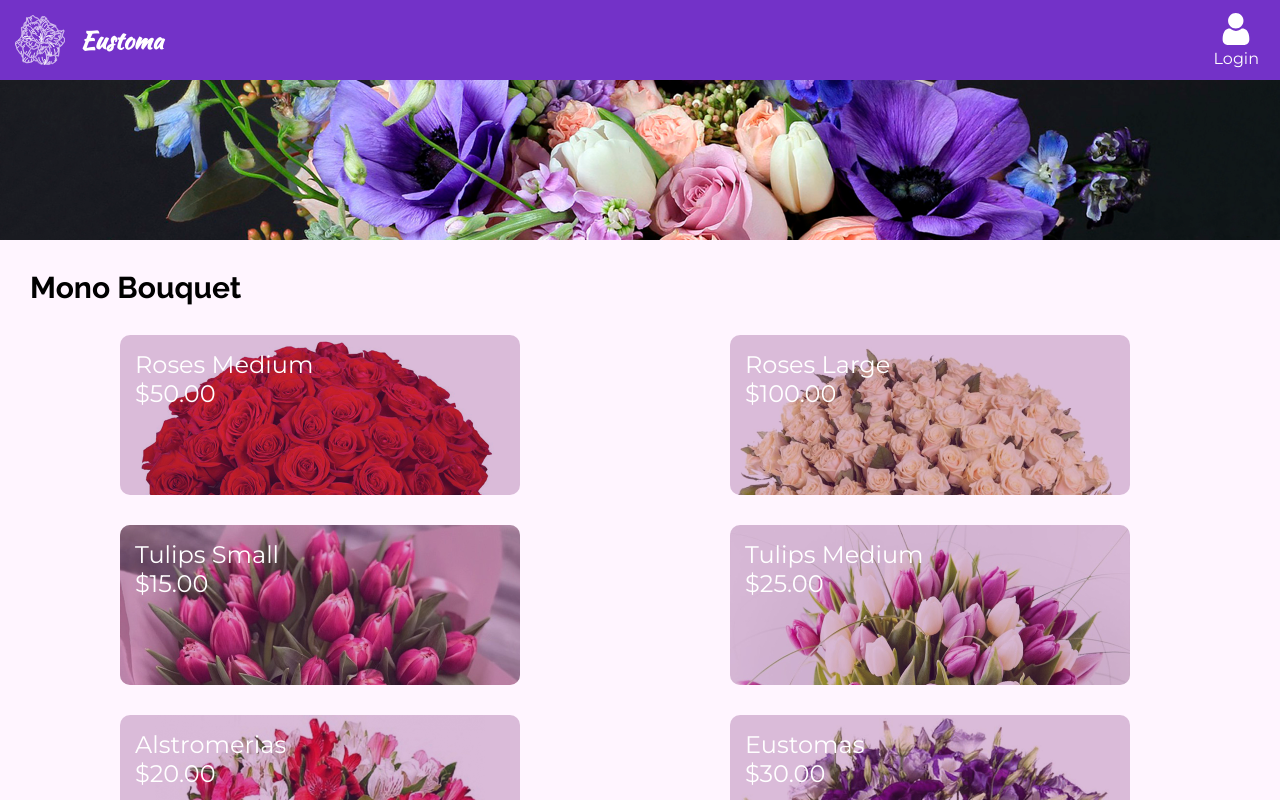
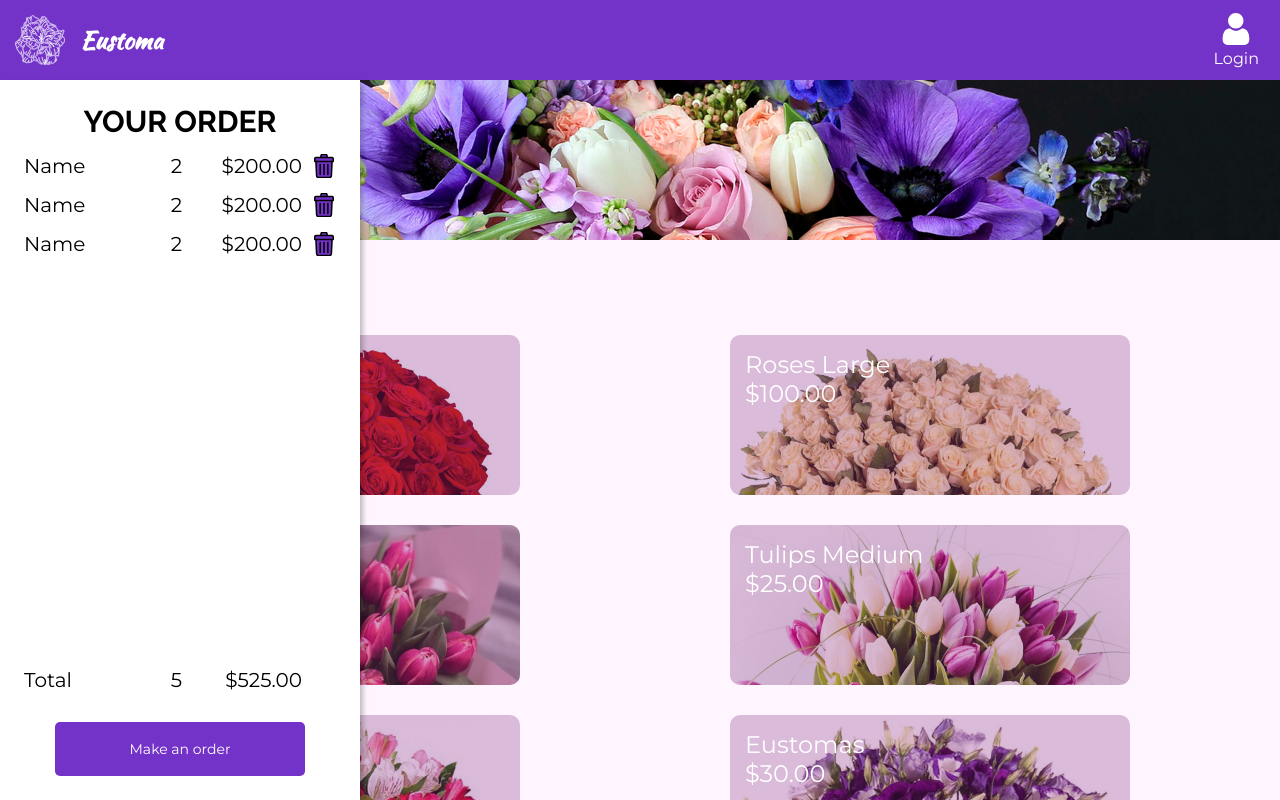
Before and after one commit to RiaRiver/flowers, a React (Create React App) app: page / in a window 1280 px wide. Shown: the top 800 px of the page. Built offline with nearby package versions, Linux system fonts and the light colour scheme.

Commit message:
lesson06: add order according to video

```diff
--- a/src/App.js
+++ b/src/App.js
@@ -3,6 +3,7 @@ import NavBar from './Components/NavBar';
 import Menu from "./Components/Menu";
 import GlobalStyle from "./Components/GlobalStyle";
 import ModalItem from "./Components/ModalItem";
+import Order from "./Components/Order";
 
 
 function App() {
@@ -14,6 +15,7 @@ function App() {
     <React.Fragment>
       <GlobalStyle/>
       <NavBar/>
+      <Order/>
       <Menu setOpenItem={setOpenItem}/>
       <ModalItem
         openItem={openItem}
--- /dev/null
+++ b/src/Components/Order.js
@@ -0,0 +1,70 @@
+import React from 'react';
+import styled from 'styled-components';
+import Button from "./Button";
+import OrderListItem from "./OrderListItem";
+
+const OrderStyled = styled.section`
+  position: fixed;
+  top: 80px;
+  left: 0;
+  display: flex;
+  flex-direction: column;
+
+  background: white;
+  min-width: 360px;
+  height: calc(100% - 80px);
+  padding: 24px;
+  box-shadow: 3px 4px 5px rgba(0, 0, 0, 0.25);
+  z-index: 99;
+`;
+
+const OrderTitle = styled.h2`
+ text-align: center;
+ text-transform: uppercase;
+`;
+
+const OrderContent = styled.div`
+ flex-grow: 1;
+`;
+
+const OrderList = styled.ul`
+
+`;
+
+const Total = styled.div`
+  display: flex;
+  margin-bottom: 30px;
+  & span:first-child{
+  flex-grow: 1;
+  }
+`;
+
+const TotalPrice = styled.span`
+  margin: 0 34px 0 20px ;
+  min-width: 100px;
+  text-align: right;
+`;
+
+const Order = () => (
+  <>
+    <OrderStyled>
+      <OrderTitle>Your order</OrderTitle>
+      <OrderContent>
+        <OrderList>
+          <OrderListItem/>
+          <OrderListItem/>
+          <OrderListItem/>
+        </OrderList>
+      </OrderContent>
+      <Total>
+        <span>Total</span>
+        <span>5</span>
+        <TotalPrice>{(525).toLocaleString('en-En',
+          { style: 'currency', currency: 'USD' })}</TotalPrice>
+      </Total>
+      <Button>Make an order</Button>
+    </OrderStyled>
+  </>
+);
+
+export default Order;
--- /dev/null
+++ b/src/Components/OrderListItem.jsx
@@ -0,0 +1,42 @@
+import React from 'react';
+import styled from 'styled-components';
+import trashImage from '../images/trash.svg';
+
+const OrderItemStyled = styled.li`
+  display: flex;
+  margin: 15px 0;
+`;
+
+const ItemName = styled.span`
+  flex-grow: 1;
+`;
+
+const ItemPrice = styled.span`
+  margin: 0 10px 0 20px ;
+  min-width: 100px;
+  text-align: right;
+`;
+
+
+const TrashButton = styled.button`
+  width: 24px;
+  height: 24px;
+  border-color: transparent;
+  background-color: transparent;
+  background-image: url(${trashImage});
+  background-position: center;
+  background-size: cover;
+  background-repeat: no-repeat;
+`;
+
+const OrderListItem = () => (
+  <OrderItemStyled>
+    <ItemName>Name</ItemName>
+    <span>2</span>
+    <ItemPrice>{(200).toLocaleString('en-En',
+      { style: 'currency', currency: 'USD' })}</ItemPrice>
+    <TrashButton/>
+  </OrderItemStyled>
+);
+
+export default OrderListItem;
```
Also changed, not shown: src/images/trash.svg (added).
